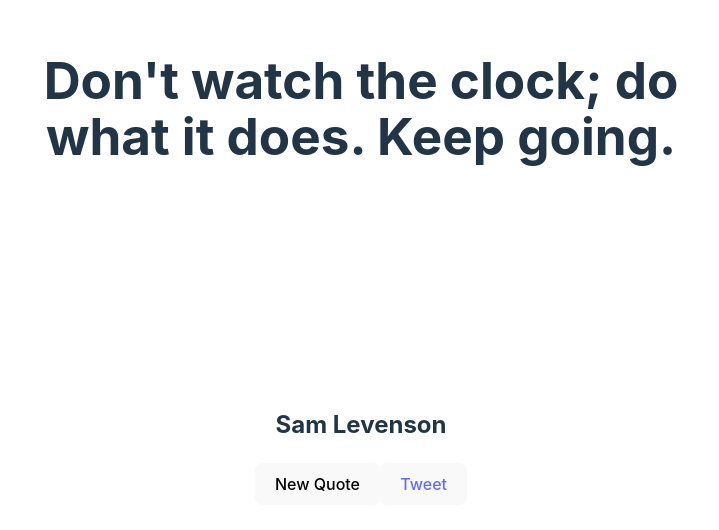
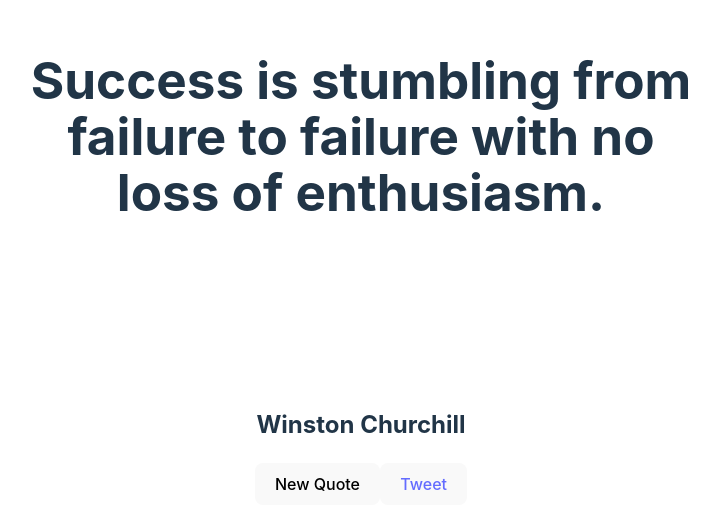
Before and after one commit to AndreNovaisBrito/random-quote-machine, a React (Vite) app: page / in a window 1280 px wide. Shown: the part 174-704 px from the top of the page, without its empty margins (279-998 px from the left). Built offline with nearby package versions, Linux system fonts and the light colour scheme.

Commit message:
Add twitter Link

```diff
--- a/src/App.jsx
+++ b/src/App.jsx
@@ -12,20 +12,35 @@ const quoteBank = [
   {quote: "Believe you can and you're halfway there.", author: "Theodore Roosevelt"},
   {quote: "Your time is limited, don't waste it living someone else's life.", author: "Steve Jobs"},
   {quote: "Don't watch the clock; do what it does. Keep going.", author: "Sam Levenson"},
+  {quote: "Successful and unsuccessful people do not vary greatly in their abilities. They vary in their desires to reach their potential.", author: "John Maxwell"},
+  {quote: "Successful people do what unsuccessful people are not willing to do.", author: "Jim Rohn"},
+  {quote: "You are never too old to set another goal or to dream a new dream.", author: "C.S. Lewis"},
+  {quote: "Success is not how high you have climbed, but how you make a positive difference to the world.", author: "Roy T. Bennett"},
+  {quote: "Success is not the key to happiness. Happiness is the key to success.", author: "Albert Schweitzer"},
+  {quote: "Success is not a destination, it's a journey.", author: "Zig Ziglar"},
+  {quote: "Success is not final, failure is not fatal: it is the courage to continue that counts.", author: "Winston Churchill"},
+  {quote: "A goal is not always meant to be reached, it often serves simply as something to aim at.", author: "Bruce Lee"},
+  {quote: "The only way to do great work is to love what you do.", author: "Steve Jobs"},
+  {quote: "Success is a journey, not a destination. The doing is often more important than the outcome.", author: "Arthur Ashe"},
+  {quote: "Success is not the absence of failure; it's the persistence through failure.", author: "A. J. Johns"},
+  {quote: "Success is not how much money you make, but how much you keep, how hard it works for you, and how many generations you keep it for.", author: "Robert Kiyosaki"},
+  {quote: "Successful people are always looking for opportunities to help others. Unsuccessful people are always asking, 'What's in it for me?'", author: "Brian Tracy"},
+  {quote: "Success is stumbling from failure to failure with no loss of enthusiasm.", author: "Winston Churchill"}
 ]
 
-function getRandomNumber() {
-  return Math.floor(Math.random() * 9);
+function getRandomNumber(array) {
+  return Math.floor(Math.random() * array.length);
 }
 
 function App() {
-  let randomNumber = getRandomNumber();
-  console.log(randomNumber);
+  let randomNumber = getRandomNumber(quoteBank);
   const [quote, setQuote] = useState(quoteBank[randomNumber].quote);
   const [author, setAuthor] = useState(quoteBank[randomNumber].author);
 
+  let twitterLink= `https://twitter.com/intent/tweet?text="${quote}"- ${author}`
+
   function handleClick(){
-    let randomNumber2  = getRandomNumber();
+    let randomNumber2  = getRandomNumber(quoteBank);
     setQuote(quoteBank[randomNumber2].quote)
     setAuthor(quoteBank[randomNumber2].author)
   }
@@ -41,8 +56,8 @@ function App() {
           <button id='new-quote' onClick={handleClick}>
             New Quote
           </button>
-          <button >
-            <a id='tweet-quote' href='twitter.com/intent/tweet' target="_blank">Tweet</a>
+          <button>
+            <a id='tweet-quote' href={twitterLink} target="_blank">Tweet</a>
           </button>
         </div>
       </div>
@@ -50,4 +65,5 @@ function App() {
   )
 }
 
+
 export default App
```
